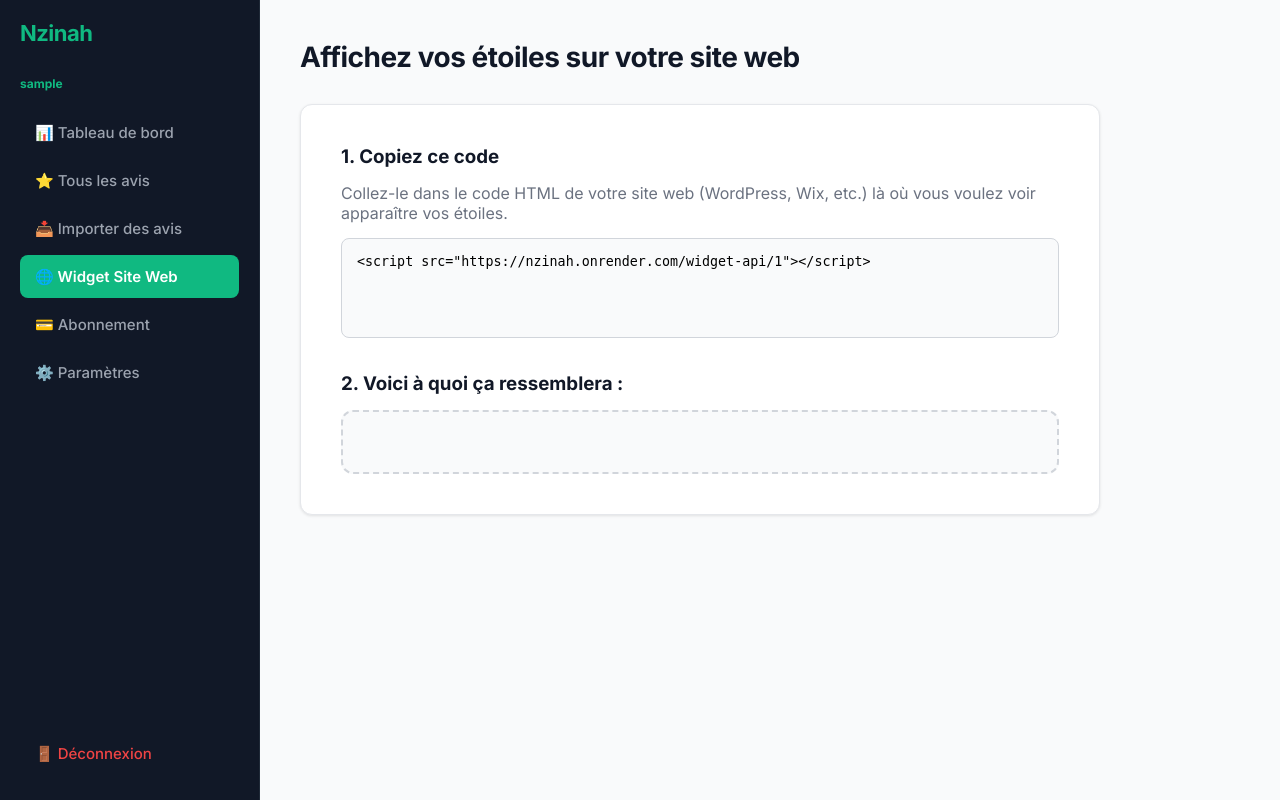
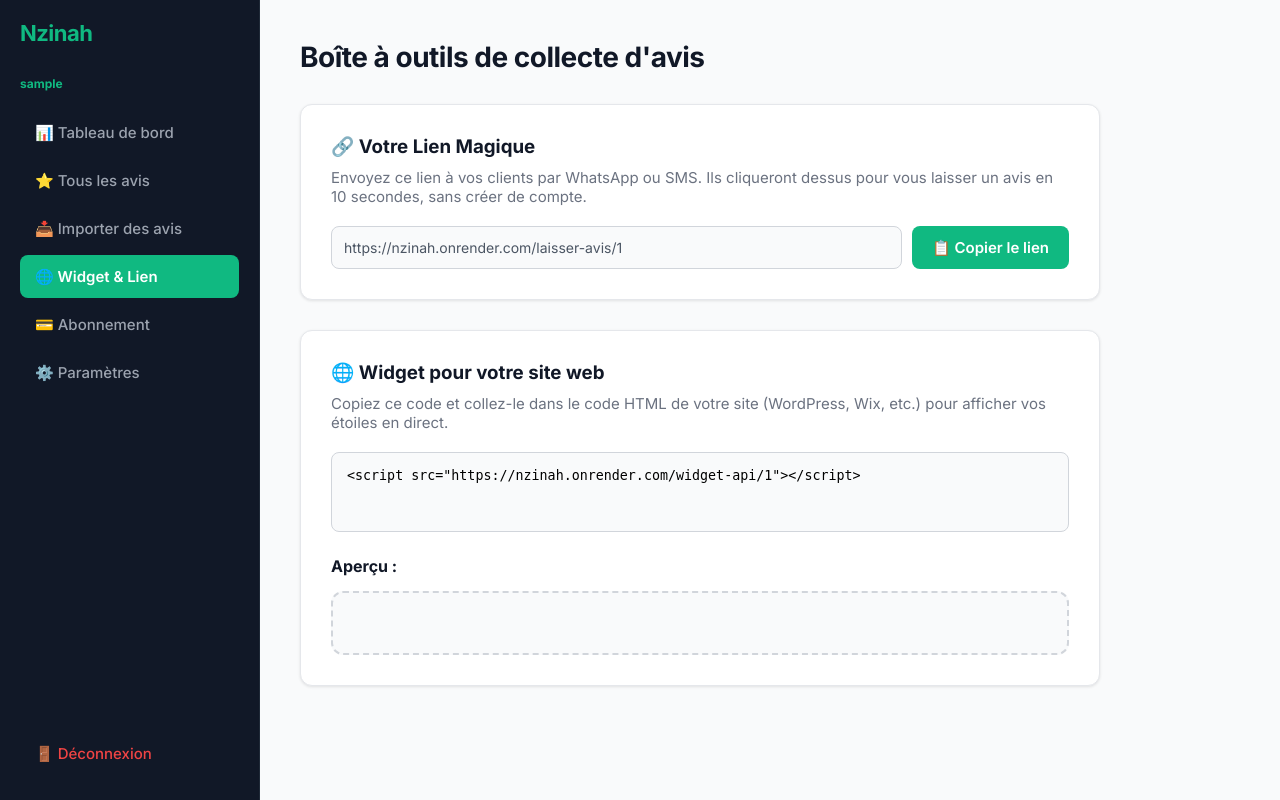
Before and after one commit to kenfack30/Nzinah, a Flask app: page /widget in a window 1280 px wide. Run offline with Flask 3, Linux system fonts and the light colour scheme; the visitor is signed in with stand-in values (Sample User, id 1); data that the repository does not hold is empty; some libraries are stand-ins or nearby versions.

Commit message:
Update widget.html

```diff
--- a/templates/widget.html
+++ b/templates/widget.html
@@ -2,7 +2,7 @@
 <html lang="fr">
 <head>
     <meta charset="UTF-8">
-    <title>Widget - Nzinah</title>
+    <title>Widget & Lien - Nzinah</title>
     <link rel="stylesheet" href="{{ url_for('static', filename='style.css') }}">
 </head>
 <body>
@@ -12,7 +12,7 @@
         <a href="{{ url_for('accueil') }}">📊 Tableau de bord</a>
         <a href="{{ url_for('tous_les_avis') }}">⭐ Tous les avis</a>
         <a href="{{ url_for('importer') }}">📥 Importer des avis</a>
-        <a href="{{ url_for('widget') }}" class="active">🌐 Widget Site Web</a>
+        <a href="{{ url_for('widget') }}" class="active">🌐 Widget & Lien</a>
         <a href="{{ url_for('abonnement') }}">💳 Abonnement</a>
         <a href="{{ url_for('parametres') }}">⚙️ Paramètres</a>
         <a href="{{ url_for('logout') }}" style="margin-top: auto; color: #ef4444;">🚪 Déconnexion</a>
@@ -20,20 +20,59 @@
 
     <div class="main-content">
         <div class="header">
-            <h1>Affichez vos étoiles sur votre site web</h1>
+            <h1>Boîte à outils de collecte d'avis</h1>
         </div>
 
-        <div style="background: white; padding: 40px; border-radius: 12px; box-shadow: 0 1px 3px rgba(0,0,0,0.1); border: 1px solid #e5e7eb; max-width: 800px;">
-            <h3 style="margin-bottom: 15px; color: #111827;">1. Copiez ce code</h3>
-            <p style="color: #6b7280; margin-bottom: 15px;">Collez-le dans le code HTML de votre site web (WordPress, Wix, etc.) là où vous voulez voir apparaître vos étoiles.</p>
+        <div style="display: grid; grid-template-columns: 1fr; gap: 30px; max-width: 800px;">
 
-            <textarea readonly style="width: 100%; height: 100px; padding: 15px; font-family: monospace; background: #f9fafb; border: 1px solid #d1d5db; border-radius: 8px; resize: none; margin-bottom: 30px;">{{ code_html }}</textarea>
+            <!-- LE LIEN MAGIQUE -->
+            <div style="background: white; padding: 30px; border-radius: 12px; box-shadow: 0 1px 3px rgba(0,0,0,0.1); border: 1px solid #e5e7eb;">
+                <h3 style="margin-bottom: 10px; color: #111827;">🔗 Votre Lien Magique</h3>
+                <p style="color: #6b7280; font-size: 15px; margin-bottom: 20px;">
+                    Envoyez ce lien à vos clients par WhatsApp ou SMS. Ils cliqueront dessus pour vous laisser un avis en 10 secondes, sans créer de compte.
+                </p>
 
-            <h3 style="margin-bottom: 15px; color: #111827;">2. Voici à quoi ça ressemblera :</h3>
-            <div style="border: 2px dashed #d1d5db; padding: 30px; border-radius: 12px; text-align: center; background: #f9fafb;">
-                <script src="/widget-api/{{ current_user.id }}"></script>
+                <div style="display: flex; gap: 10px;">
+                    <input type="text" id="lienMagique" readonly value="https://nzinah.onrender.com/laisser-avis/{{ current_user.id }}" style="flex: 1; padding: 12px; border: 1px solid #d1d5db; border-radius: 8px; background-color: #f9fafb; font-size: 14px; color: #4b5563;">
+                    <button onclick="copierLien()" class="btn-primary" style="padding: 12px 20px; white-space: nowrap;">📋 Copier le lien</button>
+                </div>
+                <p id="messageCopie" style="color: #10b981; font-weight: bold; font-size: 14px; margin-top: 10px; display: none;">✅ Lien copié ! Collez-le dans WhatsApp.</p>
             </div>
+
+            <!-- LE WIDGET SITE WEB -->
+            <div style="background: white; padding: 30px; border-radius: 12px; box-shadow: 0 1px 3px rgba(0,0,0,0.1); border: 1px solid #e5e7eb;">
+                <h3 style="margin-bottom: 10px; color: #111827;">🌐 Widget pour votre site web</h3>
+                <p style="color: #6b7280; font-size: 15px; margin-bottom: 20px;">
+                    Copiez ce code et collez-le dans le code HTML de votre site (WordPress, Wix, etc.) pour afficher vos étoiles en direct.
+                </p>
+
+                <textarea readonly style="width: 100%; height: 80px; padding: 15px; font-family: monospace; background: #f9fafb; border: 1px solid #d1d5db; border-radius: 8px; resize: none; margin-bottom: 20px;">{{ code_html }}</textarea>
+
+                <h4 style="margin-bottom: 15px; color: #111827;">Aperçu :</h4>
+                <div style="border: 2px dashed #d1d5db; padding: 30px; border-radius: 12px; text-align: center; background: #f9fafb;">
+                    <script src="/widget-api/{{ current_user.id }}"></script>
+                </div>
+            </div>
+
         </div>
     </div>
+
+    <script>
+        function copierLien() {
+            var copyText = document.getElementById("lienMagique");
+            copyText.select();
+            copyText.setSelectionRange(0, 99999); // Pour les téléphones mobiles
+
+            navigator.clipboard.writeText(copyText.value).then(function() {
+                var message = document.getElementById("messageCopie");
+                message.style.display = "block";
+                setTimeout(function() {
+                    message.style.display = "none";
+                }, 3000);
+            }).catch(function(err) {
+                alert("Erreur lors de la copie : " + err);
+            });
+        }
+    </script>
 </body>
 </html>
```
